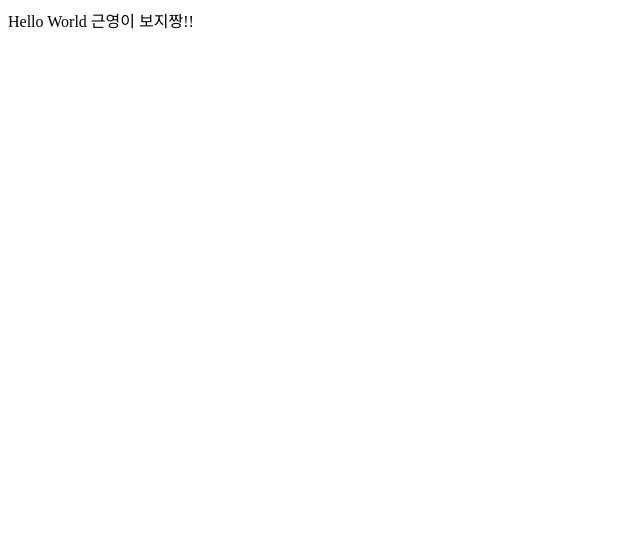
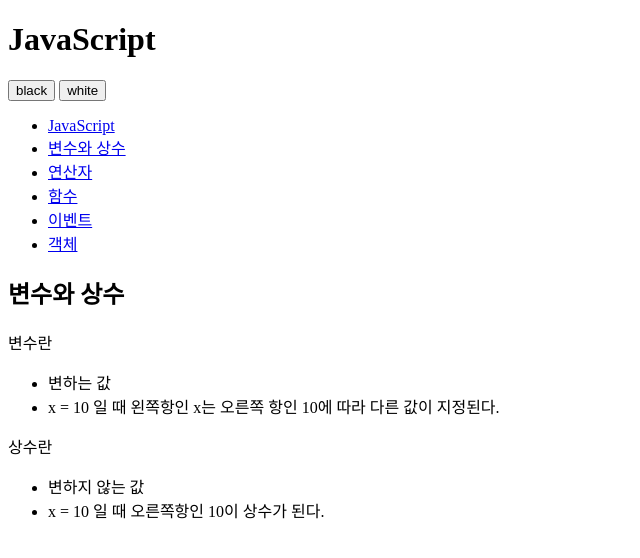
Before and after one commit to qunilove/heejin, a plain HTML site: page index.html in a window 1280 px wide. Shown: the whole page, without its empty margins (0-640 px from the left). Drawn offline with Linux system fonts and the light colour scheme.

Commit message:
add html

```diff
--- a/index.html
+++ b/index.html
@@ -1,26 +1,52 @@
 <!DOCTYPE html>
-<html lang="en">
-	<head>
-		<meta charset="utf-8">
-
-		<!-- Always force latest IE rendering engine (even in intranet) & Chrome Frame
-		Remove this if you use the .htaccess -->
-		<meta http-equiv="X-UA-Compatible" content="IE=edge,chrome=1">
-
-		<title>index</title>
-		<meta name="description" content="">
-		<meta name="author" content="kimsang">
-
-		<meta name="viewport" content="width=device-width; initial-scale=1.0">
-
-		<!-- Replace favicon.ico & apple-touch-icon.png in the root of your domain and delete these references -->
-		<link rel="shortcut icon" href="/favicon.ico">
-		<link rel="apple-touch-icon" href="/apple-touch-icon.png">
-	</head>
-
-	<body>
-
-		Hello World 근영이 보지짱!!
-
-	</body>
+<html>
+<head>
+<meta charset="utf-8" />
+</head>
+<body id="body">
+<div>
+<header>
+<h1>JavaScript</h1>
+</header>
+<div id="toolbar">
+<input type="button" value="black" />
+<input type="button" value="white" />
+</div>
+<nav>
+<ul>
+<li><a href="http://opentutorials.org/course/49/17">JavaScript</a></li>
+<li><a href="http://opentutorials.org/course/49/16">변수와 상수</a></li>
+<li><a href="http://opentutorials.org/course/49/18">연산자</a></li>
+<li><a href="http://opentutorials.org/course/49/19">함수</a></li>
+<li><a href="http://opentutorials.org/course/49/20">이벤트</a></li>
+<li><a href="http://opentutorials.org/course/49/21">객체</a></li>
+</ul>
+</nav>
+<article>
+<h2>변수와 상수</h2>
+<div>
+<p>변수란</p>
+<ul>
+<li>
+변하는 값
+</li>
+<li>
+x = 10 일 때 왼쪽항인 x는 오른쪽 항인 10에 따라 다른 값이 지정된다.
+</li>
+</ul>
+<p>
+상수란
+</p>
+<ul>
+<li>
+변하지 않는 값
+</li>
+<li>
+x = 10 일 때 오른쪽항인 10이 상수가 된다.
+</li>
+</ul>
+</div>
+</article>
+</div>
+</body>
 </html>
```
